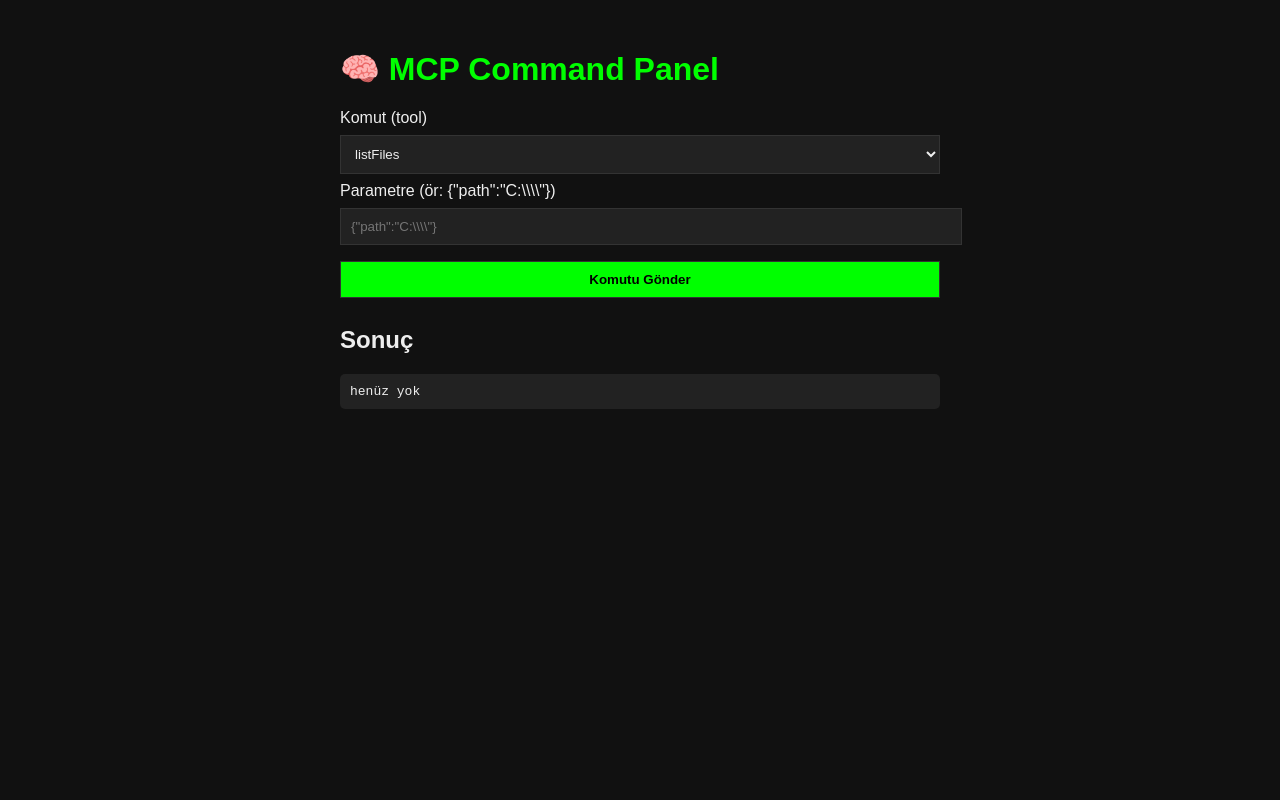
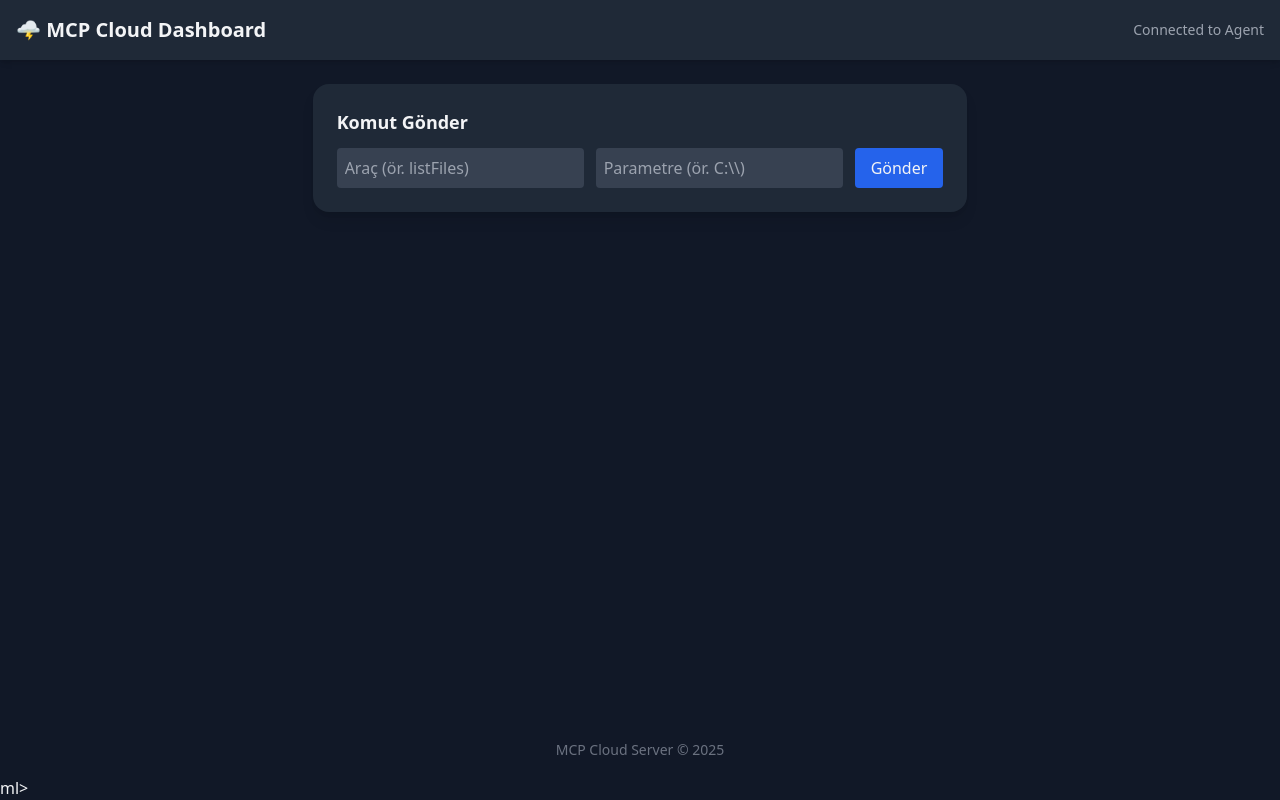
Before and after one commit to nightcool738/mcp-cloud-server, a website: page public/index.html in a window 1280 px wide. Drawn offline with nearby package versions, Linux system fonts and the light colour scheme.

Commit message:
add web dashboard ui

```diff
--- a/public/index.html
+++ b/public/index.html
@@ -2,47 +2,76 @@
 <html lang="tr">
 <head>
   <meta charset="UTF-8" />
-  <title>MCP Control Panel</title>
-  <style>
-    body { background: #111; color: #eee; font-family: sans-serif; max-width: 600px; margin: 50px auto; }
-    h1 { color: #0f0; }
-    input, select, button { width: 100%; padding: 10px; margin: 8px 0; background: #222; color: #eee; border: 1px solid #333; }
-    button { cursor: pointer; background: #0f0; color: #000; font-weight: bold; }
-    pre { background: #222; padding: 10px; border-radius: 5px; }
-  </style>
+  <meta name="viewport" content="width=device-width, initial-scale=1.0" />
+  <title>MCP Cloud Dashboard</title>
+  <script src="https://cdn.tailwindcss.com"></script>
 </head>
-<body>
-  <h1>🧠 MCP Command Panel</h1>
+<body class="bg-gray-900 text-gray-100 min-h-screen flex flex-col">
+  <header class="p-4 bg-gray-800 shadow-md flex justify-between items-center">
+    <h1 class="text-xl font-semibold">🌩️ MCP Cloud Dashboard</h1>
+    <span class="text-sm text-gray-400">Connected to Agent</span>
+  </header>
 
-  <label>Komut (tool)</label>
-  <select id="tool">
-    <option value="listFiles">listFiles</option>
-    <option value="readFile">readFile</option>
-    <option value="runScript">runScript</option>
-    <option value="writeFile">writeFile</option>
-    <option value="getSystemInfo">getSystemInfo</option>
-  </select>
+  <main class="flex-1 p-6 max-w-4xl mx-auto">
+    <div class="bg-gray-800 rounded-2xl shadow-lg p-6 mb-6">
+      <h2 class="text-lg mb-3 font-semibold">Komut Gönder</h2>
+      <div class="flex gap-3">
+        <input id="tool" placeholder="Araç (ör. listFiles)" class="flex-1 p-2 rounded bg-gray-700 focus:outline-none">
+        <input id="param" placeholder="Parametre (ör. C:\\)" class="flex-1 p-2 rounded bg-gray-700 focus:outline-none">
+        <button onclick="sendCommand()" class="px-4 py-2 bg-blue-600 rounded hover:bg-blue-500">Gönder</button>
+      </div>
+    </div>
 
-  <label>Parametre (ör: {"path":"C:\\\\"})</label>
-  <input id="params" placeholder='{"path":"C:\\\\"}' />
+    <div class="space-y-4" id="commands"></div>
+  </main>
 
-  <button onclick="sendCommand()">Komutu Gönder</button>
-
-  <h2>Sonuç</h2>
-  <pre id="output">henüz yok</pre>
+  <footer class="p-4 text-center text-gray-500 text-sm">
+    MCP Cloud Server © 2025
+  </footer>
 
   <script>
     async function sendCommand() {
-      const tool = document.getElementById('tool').value;
-      const params = JSON.parse(document.getElementById('params').value || '{}');
+      const tool = document.getElementById('tool').value.trim();
+      const param = document.getElementById('param').value.trim();
+      if (!tool) return alert("Araç adı gerekli.");
+
       const res = await fetch('/enqueue', {
         method: 'POST',
-        headers: {'Content-Type':'application/json'},
-        body: JSON.stringify({tool, params})
+        headers: { 'Content-Type': 'application/json' },
+        body: JSON.stringify({ tool, params: { path: param } })
       });
       const data = await res.json();
-      document.getElementById('output').textContent = JSON.stringify(data, null, 2);
+      renderCommand(tool, data.id);
+    }
+
+    async function renderCommand(tool, id) {
+      const container = document.getElementById('commands');
+      const card = document.createElement('div');
+      card.className = "bg-gray-800 rounded-xl p-4 shadow-md border border-gray-700";
+      card.innerHTML = `
+        <div class="flex justify-between items-center mb-2">
+          <span class="font-semibold text-blue-400">${tool}</span>
+          <span class="text-xs text-gray-400">ID: ${id.slice(0,8)}...</span>
+        </div>
+        <pre id="out-${id}" class="text-sm bg-gray-900 rounded p-3 overflow-auto max-h-60 text-gray-300">Bekleniyor...</pre>
+      `;
+      container.prepend(card);
+      pollResult(id);
+    }
+
+    async function pollResult(id) {
+      for (let i=0; i<30; i++) {
+        const res = await fetch(`/result/${id}`);
+        const data = await res.json();
+        if (Object.keys(data).length > 0) {
+          document.getElementById(`out-${id}`).innerText = JSON.stringify(data, null, 2);
+          return;
+        }
+        await new Promise(r => setTimeout(r, 3000));
+      }
+      document.getElementById(`out-${id}`).innerText = "⏳ Zaman aşımı (agent yanıt vermedi)";
     }
   </script>
 </body>
 </html>
+ml>
```
